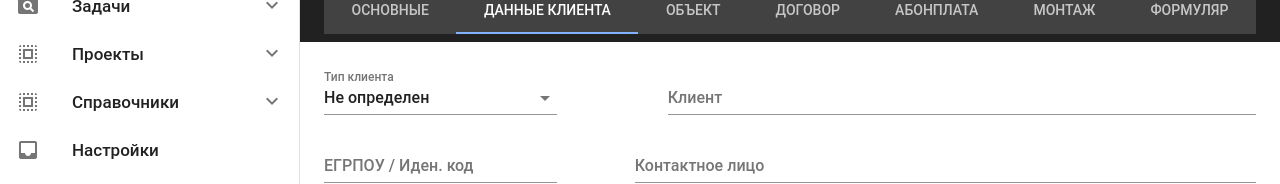
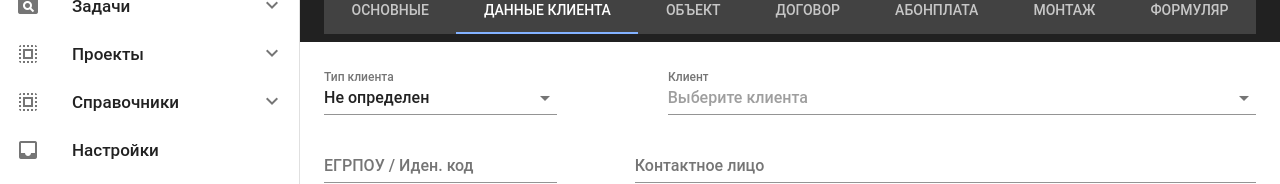
Before and after one commit to Pragmatique/vuefiproj, a Vue app in the folder frontend/: page /edit-project/client in a window 1280 px wide. Shown: the part 186-370 px from the top of the page. Built offline with nearby package versions, Linux system fonts and the light colour scheme; no server answers; some icons are missing; what vue-chartkick would draw is missing.

Commit message:
Created sceleton for inputting client data into ProjectClient component, integrated autocompleting

```diff
--- a/frontend/src/components/ClientList.vue
+++ b/frontend/src/components/ClientList.vue
@@ -21,13 +21,25 @@
         show-select
         :search="search"
       >
+        <template slot="items"  slot-scope="props">
+          <tr>
+            <td class="text-xs-right">{{ props.item.name }} </td>
+            <td class="text-xs-right">{{ props.item.egrpou }} </td>
+            <td class="text-xs-right">{{ props.item.address }} </td>
+            <td class="text-xs-right">{{ props.item.phone }} </td>
+            <td class="text-xs-right">{{ props.item.email }} </td>
+          </tr>
+        </template>
 
       </v-data-table>
 
       <template>
         <v-btn text color="primary" @click="close()">Отмена</v-btn>
-        <v-btn text color="primary" @click="ret(item.name)">OK</v-btn>
+        <v-btn text color="primary" @click="ret(props.item.name)">OK</v-btn>
       </template>
+
+
+
     </v-card>
 
 </template>
@@ -96,7 +108,6 @@ export default {
 
     beforeMount () {
       this.initialize()
-      debugger
     },
 
     methods: {
@@ -104,6 +115,13 @@ export default {
             this.clients = [
                 {
                     name: 'ФОП Пупкин',
+                    egrpou: '1236547890',
+                    address: 'м.Киев',
+                    phone: '+380507777777',
+                    email: '1@2.3',
+                },
+                {
+                    name: 'ФОП Гопкин',
                     egrpou: '1236547890',
                     address: 'м.Киев',
                     phone: '+380507777777',
@@ -138,8 +156,7 @@ export default {
         ret (name) {
             this.$emit('ret', {name: name, dialog_client_list: false} );
             console.log('ret');
-            console.log(this.name);
-            console.log(this.dialog_client_list);
+
  //       if (this.editedIndex > -1) {
  //         Object.assign(this.clients[this.editedIndex], this.editedItem)
 //        } else {
--- a/frontend/src/components/project/tabs/ProjectClient.vue
+++ b/frontend/src/components/project/tabs/ProjectClient.vue
@@ -13,37 +13,29 @@
             </v-flex>
 
             <v-flex md8>
-              <v-dialog
-                v-model="modal"
-                :return-value.sync="client_name"
-                :close-on-content-click="true"
-                transition="scale-transition"
-                persistent
-                full-width
-                width="500px"
-              >
-                <template slot="activator">
-                  <v-text-field
-                    v-model="client_name"
+              <v-autocomplete
+                v-model="model"
+                :items="items"
+                :loading="isLoading"
+                :search-input.sync="search"
+                color="white"
+                hide-no-data
+                hide-selected
+                item-text="name"
+                item-value="item"
                 label="Клиент"
-                    prepend-icon="mdi-account-multiple-plus"
-                    readonly
-                    @ret='onRet'
-                  ></v-text-field>
-                </template>
-
-                <template>
-                  <client-list @ret="onRet"></client-list>
-                </template>
-              </v-dialog>
+                placeholder="Выберите клиента"
+                prepend-icon="mdi-database-search"
+                return-object
+              ></v-autocomplete>
             </v-flex>
           </v-layout>
 
           <v-layout row justify-space-between>
             <v-flex md3>
               <v-text-field
-                v-model="egrpou"
-                :rules="[rules.required, rules.digit, rules.length(8)]"
+                v-model="model.egrpou"
+                :rules="[rules.required, rules.digit, rules.length(10)]"
                 clearable
                 clearable-icon
                 filled
@@ -69,8 +61,8 @@
           <v-layout row justify-space-between>
             <v-flex md2>
               <v-text-field
-                v-model="phone"
-                :rules="[rules.required, rules.phone, rules.length(10)]"
+                v-model="model.phone"
+                :rules="[rules.required, rules.phone]"
                 clearable
                 clearable-icon
                 filled
@@ -82,7 +74,7 @@
 
             <v-flex md2>
               <v-text-field
-                v-model="email"
+                v-model="model.email"
                 :rules="[rules.email]"
                 filled
                 clearable
@@ -95,7 +87,7 @@
 
             <v-flex md6>
               <v-text-field
-                v-model="address"
+                v-model="model.address"
                 :rules="[rules.required]"
                 filled
                 clearable
@@ -150,37 +142,90 @@ export default {
       clear_client() {
         const vm = this;
         vm.client_type= vm.client_type_items[0];
-        vm.client_name= undefined;
-        vm.egrpou= undefined;
-        vm.contact= undefined;
-        vm.phone= undefined;
-        vm.email= undefined;
-        vm.address= undefined;
+        vm.client_name= null;
+        vm.egrpou= null;
+        vm.contact= null;
+        vm.phone= null;
+        vm.email= null;
+        vm.address= null;
       },
       save_client() {
         alert('Данные сохранены...');
       },
 
-      onRet(data){
-        client_name = data.name;
-        dialog_client_list= data.dialog_client_list;
+      onRet(e){
+        this.client_name = e.name;
+        this.dialog_client_list= e.dialog_client_list;
+        console.log(this.client_name);
+        console.log(this.dialog_client_list);
       },
 
+    },
+
+    computed: {
+      fields () {
+        if (!this.model) return []
+
+        return Object.keys(this.model).map(key => {
+          return {
+            key,
+            value: this.model[key] || 'n/a',
+          }
+        })
+      },
+      items () {
+        return this.clients.map((item) => {
+          const short_name = item.name.length > this.descriptionLimit
+            ? item.name.slice(0, this.descriptionLimit) + '...'
+            : item.name
+
+          return Object.assign({}, item, { short_name })
+        })
+      },
+      client_object: {
+        get: () => {
+          if (this.model == null) {
+            return {
+              name: '',
+              egrpou: '',
+              address: '',
+              phone: '',
+              email: ''
+            }
+          };
+          return this.model;
+        },
+        set: (newVal) => {
+          this.model = newVal;
+          debugger;
+        }
+      }
     },
 
     data() {
       return {
         client_type: 'Не определен',
         client_type_items: ['Не определен', 'Юридическое лицо', 'Физическое лицо', 'Частный предприниматель'],
-        client_name: undefined,
-        egrpou: undefined,
-        contact: undefined,
-        phone: undefined,
-        email: undefined,
-        address:undefined,
+        client_name: null,
+        egrpou: null,
+        contact: null,
+        phone: null,
+        email: null,
+        address:null,
         tabs:null,
         modal:false,
         dialog_client_list:false,
+        descriptionLimit: 60,
+        entries: [],
+        isLoading: false,
+        model:  {
+          name: '',
+          egrpou: '',
+          address: '',
+          phone: '',
+          email: ''
+        },
+        search: null,
 
         rules: {
           email: v => (v || '').match(/@/) || 'Введите корректный email',
@@ -188,11 +233,31 @@ export default {
           //egrpou: v => (v || '').match(/^(?=.*[a-z])(?=.*[A-Z])(?=.*\d)(?=.*(_|[^\w])).+$/) ||
           digit: v => (v || '').match(/(?<=^| )\d+(\.\d+)?(?=$| )/) ||'Поле должно содержать только цифры',
           phone: v => (v || '').match(/(\s*)?(\+)?([- _():=+]?\d[- ():=+]?){10,14}(\s*)?/) ||'Формат номера +38(0XX)XXX-XX-XX',
-
           required: v => !!v || 'Поле, обязательное для заполнения',
         },
+
+        clients: [
+          {
+            name: 'ФОП Пупкин',
+            egrpou: '1236547890',
+            address: 'м.Киев',
+            phone: '+38(050)777-77-77',
+            email: '1@2.3',
+          },
+          {
+            name: 'ФОП Гопкин',
+            egrpou: '2342525252',
+            address: 'м.Бровари',
+            phone: '+38(050)777-74-56',
+            email: '2@3.4',
+          },
+        ]
+
       }
     },
+
+    created() {
+    }
 }
 
 </script>
```
Lines whose indentation alone changed are shown as unchanged.
